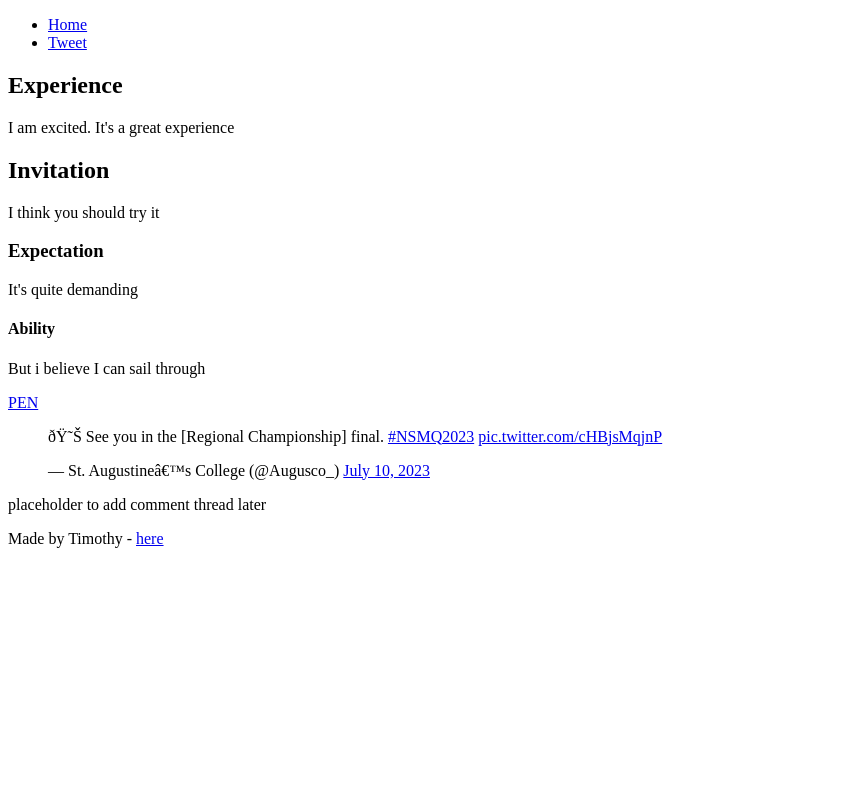
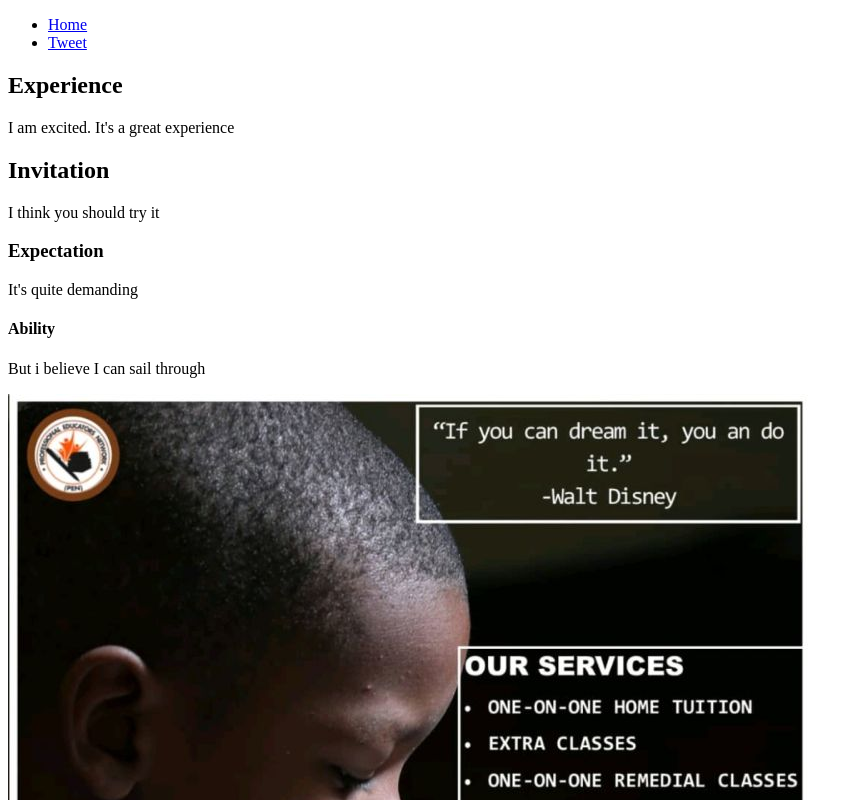
Before and after one commit to timothyamuah99/alx_html_css, a plain HTML site: page html_basic/tweets.html in a window 1280 px wide. Shown: the top 800 px of the page, without its empty margins (0-858 px from the left). Drawn offline with Linux system fonts and the light colour scheme.

Commit message:
html_basic

```diff
--- a/html_basic/tweets.html
+++ b/html_basic/tweets.html
@@ -29,7 +29,9 @@
                     <h4>Ability</h4>
                     <p>But i believe I can sail through  </p>
                     <p>
-                    <a href="https://www.google.com/url?sa=i&url=https%3A%2F%2Fm.facebook.com%2Fprofessionaleducatorsnet%2F&psig=AOvVaw0av5jkCk0VMSEjraf2sF4G&ust=1690483732549000&source=images&cd=vfe&opi=89978449&ved=0CBEQjRxqFwoTCNjo9eWErYADFQAAAAAdAAAAABAE">PEN</a>
+                        <a href="https://www.google.com/url?sa=i&url=https%3A%2F%2Fgh.linkedin.com%2Fin%2Ftimothy-amuah-89250588&psig=AOvVaw0UEOJLRvbSmLPjE2du3N1G&ust=1690483730026000&source=images&cd=vfe&opi=89978449&ved=2ahUKEwje3YrjhK2AAxW8RkEAHSLoD3kQjRx6BAgAEAw">
+                            <img src="image.jpg" alt="PEN" />
+                        </a>
                     </p>
 
                     <blockquote class="twitter-tweet" data-theme="dark"><p lang="en" dir="ltr">😊 See you in the [Regional Championship] final. <a href="https://twitter.com/hashtag/NSMQ2023?src=hash&amp;ref_src=twsrc%5Etfw">#NSMQ2023</a> <a href="https://t.co/cHBjsMqjnP">pic.twitter.com/cHBjsMqjnP</a></p>&mdash; St. Augustine’s College (@Augusco_) <a href="https://twitter.com/Augusco_/status/1678392858926100484?ref_src=twsrc%5Etfw">July 10, 2023</a></blockquote> <script async src="https://platform.twitter.com/widgets.js" charset="utf-8"></script>
```
Also changed, not shown: html_basic/base_index.html (+2 -4 lines), html_basic/index.html (+3 -1 lines), html_basic/image.jpg (added).
